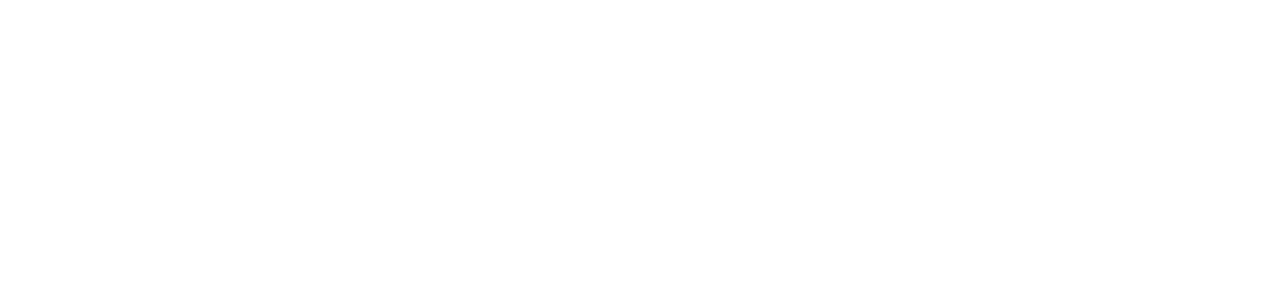
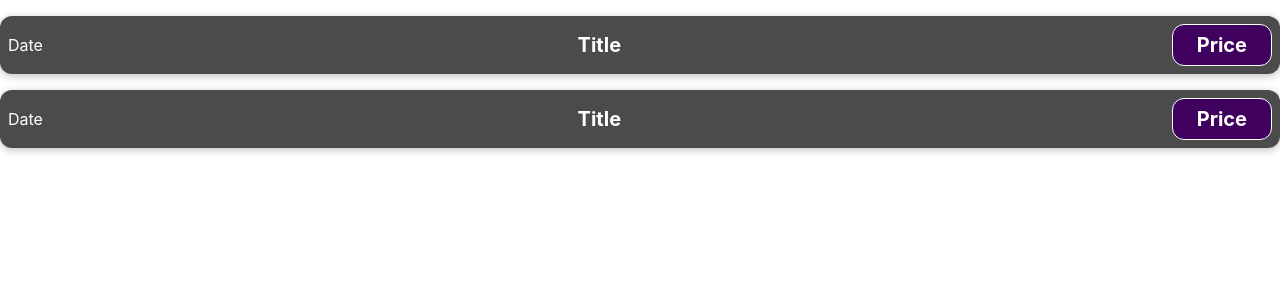
Before and after one commit to kllike/expenses, a React (Create React App) app: page / in a window 1280 px wide. Shown: the top 300 px of the page. Built offline with nearby package versions, Linux system fonts and the light colour scheme.

Commit message:
Creating components

```diff
--- a/public/index.html
+++ b/public/index.html
@@ -4,11 +4,7 @@
     <meta charset="utf-8" />
     <link rel="icon" href="%PUBLIC_URL%/favicon.ico" />
     <meta name="viewport" content="width=device-width, initial-scale=1" />
-    <meta name="theme-color" content="#000000" />
-    <meta
-    />
-
-    <title>Expenses</title>
+    <title>Expenses App</title>
   </head>
   <body>
     <div id="root"></div>
--- a/src/App.js
+++ b/src/App.js
@@ -1,8 +1,11 @@
 import './App.css';
+import ExpenseItem from './components/ExpenseItem';
 
-function App() {
+const App = () => {
   return (
     <div className="App">
+      <ExpenseItem />
+      <ExpenseItem />
     </div>
   );
 }
--- /dev/null
+++ b/src/components/ExpenseItem.css
@@ -0,0 +1,57 @@
+.expense-item {
+    display: flex;
+    justify-content: space-between;
+    align-items: center;
+    box-shadow: 0 2px 8px rgba(0, 0, 0, 0.25);
+    padding: 0.5rem;
+    margin: 1rem 0;
+    border-radius: 12px;
+    background-color: #4b4b4b;
+    color: white;
+}
+
+.expense-item__description {
+    display: flex;
+    flex-direction: column;
+    gap: 1rem;
+    align-items: flex-end;
+    flex-flow: column-reverse;
+    justify-content: flex-start;
+    flex: 1;
+}
+
+.expense-item h2 {
+    color: #3a3a3a;
+    font-size: 1rem;
+    flex: 1;
+    margin: 0 1rem;
+    color: white;
+}
+
+.expense-item__price {
+    font-size: 1rem;
+    font-weight: bold;
+    color: white;
+    background-color: #40005d;
+    border: 1px solid white;
+    padding: 0.5rem;
+    border-radius: 12px;
+}
+
+@media (min-width: 580px) {
+    .expense-item__description {
+        flex-direction: row;
+        align-items: center;
+        justify-content: flex-start;
+        flex: 1;
+    }
+
+    .expense-item__description h2 {
+        font-size: 1.25rem;
+    }
+
+    .expense-item__price {
+        font-size: 1.25rem;
+        padding: 0.5rem 1.5rem;
+    }
+}
--- /dev/null
+++ b/src/components/ExpenseItem.js
@@ -0,0 +1,15 @@
+import './ExpenseItem.css'
+
+const ExpenseItem = () => {
+    return (
+        <div className='expense-item'>
+            <div>Date</div>
+            <div className='expense-item__description'>
+                <h2>Title</h2>
+                <div className='expense-item__price'>Price</div>
+            </div>
+        </div>
+    )
+}
+
+export default ExpenseItem
```
